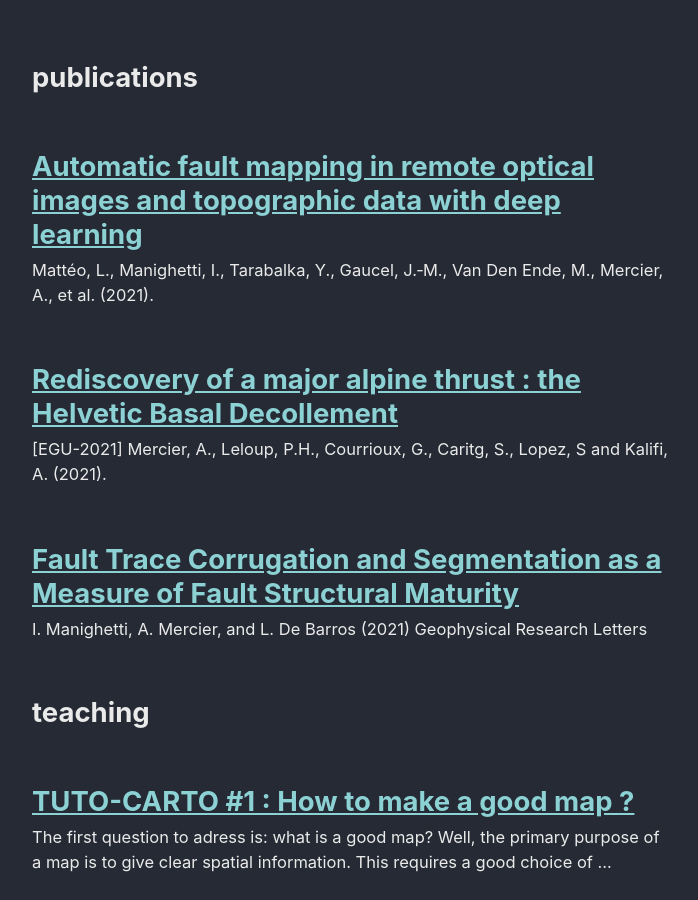
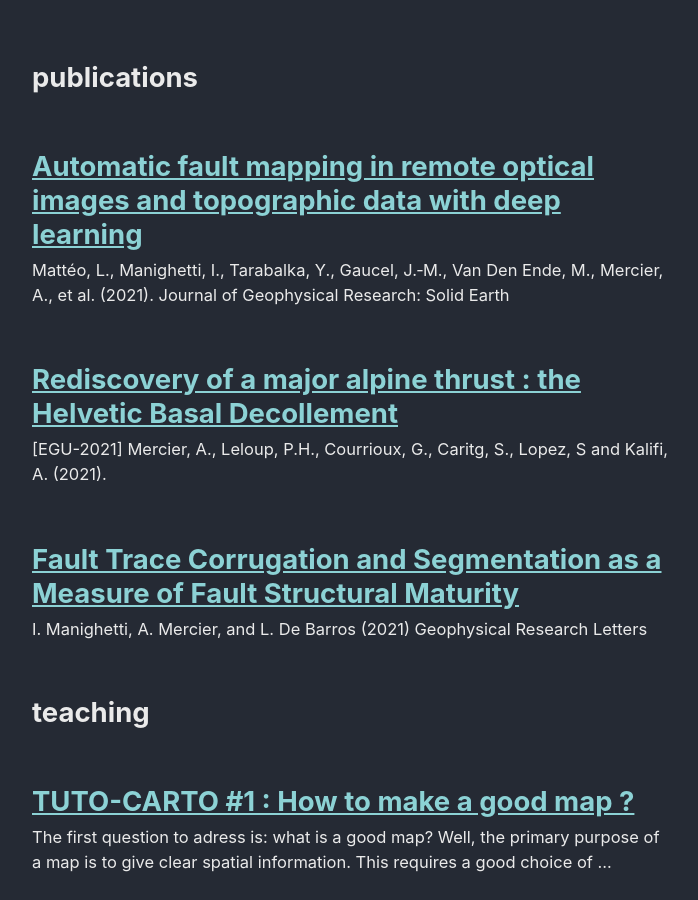
Before and after one commit to AntoineMercier/AntoineMercier.github.io, a Jekyll site: the page built from _pages/sitemap.md, in a window 1280 px wide and 900 px high, scrolled down 1291 px. Shown: the whole window, without its empty margins (290-988 px from the left). Built offline with Jekyll 4.4.1, drawn with Linux system fonts in a browser that asks for light colours; cached includes are drawn as plain includes.

Commit message:
Update 2021-04-01-AutomaticFaultMap.md

```diff
--- a/_publications/2021-04-01-AutomaticFaultMap.md
+++ b/_publications/2021-04-01-AutomaticFaultMap.md
@@ -2,7 +2,7 @@
 title: "Automatic fault mapping in remote optical images and topographic data with deep learning"
 collection: publications
 permalink: /publication/2021-04-01-AutomaticFaultMap
-excerpt: 'Mattéo, L., Manighetti, I., Tarabalka, Y., Gaucel, J.‐M., Van Den Ende, **M., Mercier**, A., et al. (2021).'
+excerpt: 'Mattéo, L., Manighetti, I., Tarabalka, Y., Gaucel, J.‐M., Van Den Ende, **M., Mercier**, A., et al. (2021). Journal of Geophysical Research: Solid Earth'
 date: 2021-04-01
 classes: wide
 header:
```
